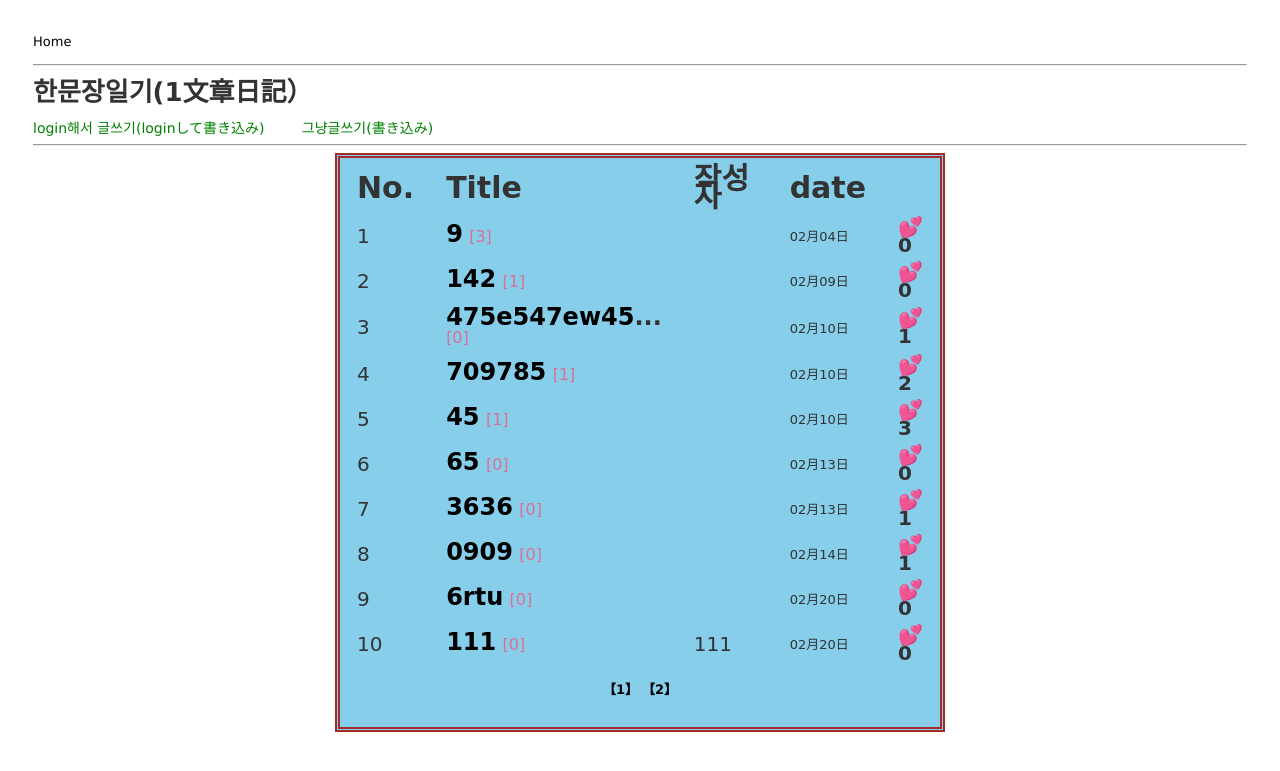
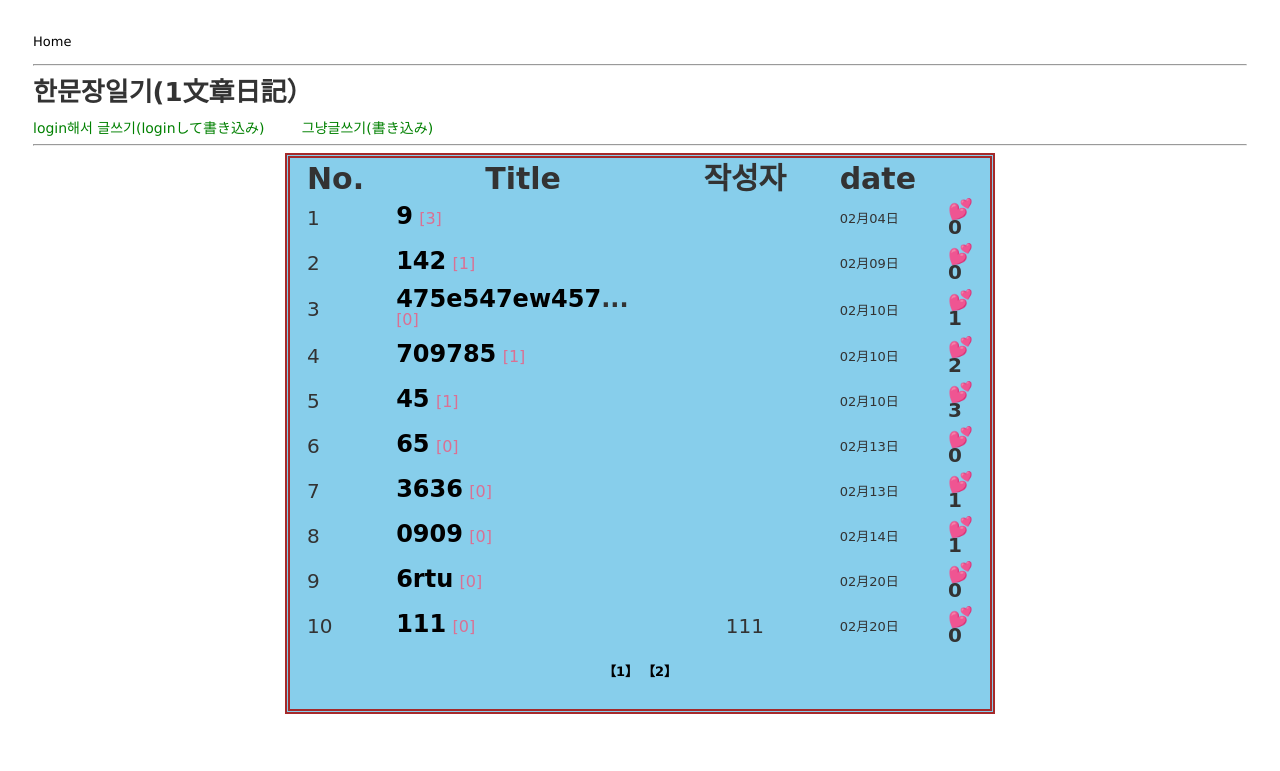
Before and after one commit to CocoAori/rails6-test, a Rails app: page /blogs in a window 1280 px wide. Shown: the top 771 px of the page. Run offline with Rails 7, Linux system fonts and the light colour scheme; data comes from the database, SQL or seed files in the repository; both versions use the stored data as it was after the commit; style sheets or scripts are compiled from the project's sources; some web fonts are replaced.

Commit message:
1sentence #9

```diff
--- a/app/views/blogs/index.html.erb
+++ b/app/views/blogs/index.html.erb
@@ -8,6 +8,8 @@
 		padding-right: 15px;
 		font-family: 'Cute Font', cursive;
 		font-size: 20px;
+		word-break: break-word;
+
 	}
 	th{
 		padding-top: 10px;
@@ -22,7 +24,7 @@
 	}
 	#show {
 
-		width: 600px;
+		width: 700px;
 		height: 50%;
 		border: 5px double brown;
 		background-color: skyblue;
@@ -66,8 +68,8 @@
 		<table>
 			<tr>
 			  <th width=10px>No.</th>
-			  <th width=200px>Title</th>
-			  <th width=100px>작성자</th>
+			  <th width=280px><center>Title</center></th>
+			  <th width=140px><center>작성자</center></th>
 			  <th width=50px>date</th>
 			  <th></th>
 			</tr>
@@ -79,8 +81,8 @@
 			  <% if @blogs[i+p] %>
 			  <tr>
 				<td><%= i + p + 1 %></td>
-				<td><font size=5px><b><%= link_to "#{@blogs[i+p].title[0..10]}", @blogs[i+p] %><%= "..." if @blogs[i+p].title.length > 10 %></b></font> <font color="palevioletred" size=3px> [<%= @blogs[i+p].comments.count %>]</font> </td>
-				<td><%= @blogs[i+p].writer %></td>
+				<td><font size=5px><b><%= link_to "#{@blogs[i+p].title[0..15]}", @blogs[i+p] %><%= "..." if @blogs[i+p].title.length > 10 %></b></font> <font color="palevioletred" size=3px> [<%= @blogs[i+p].comments.count %>]</font> </td>
+				<td><center><%= @blogs[i+p].writer %></center></td>
 				<td><font size=2px><%= @blogs[i+p].created_at.strftime "%m月%d日" %></font></td>
 				<td> 💕<b><%= Like.where(blog_id: @blogs[i+p].id).count %></b></td>
 			  </tr>
```
Also changed, not shown: db/development.sqlite3.
